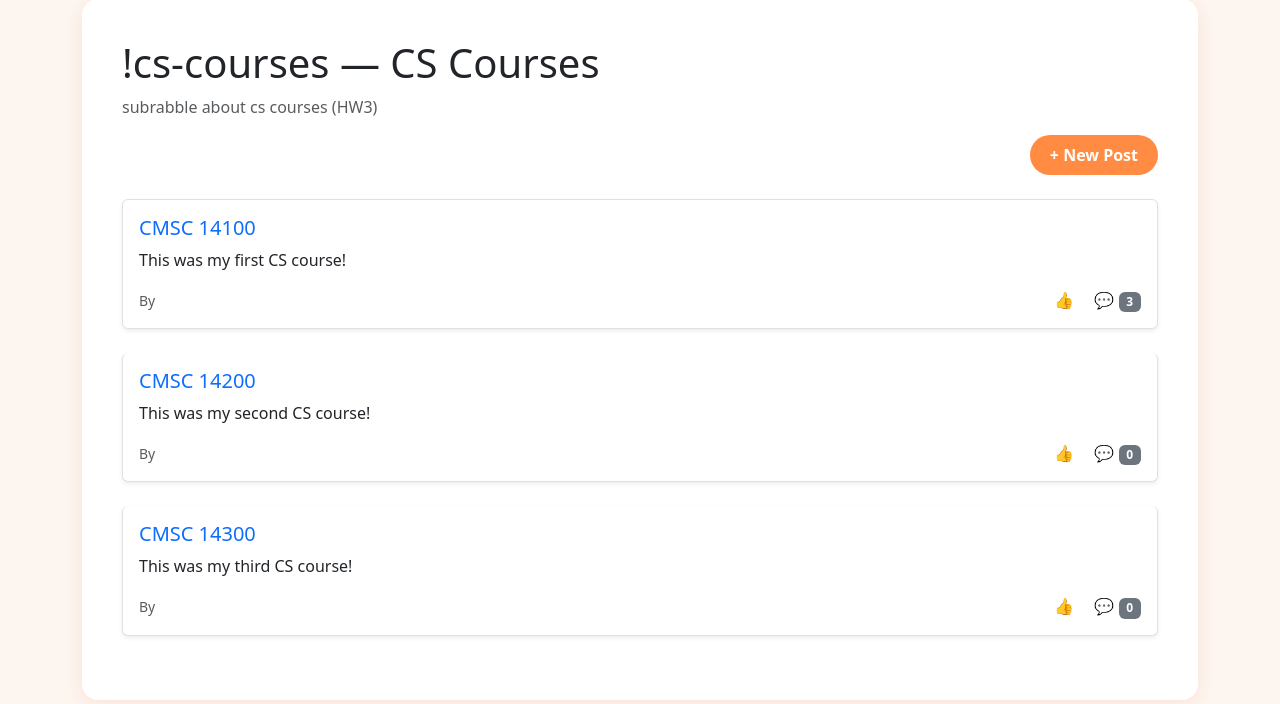
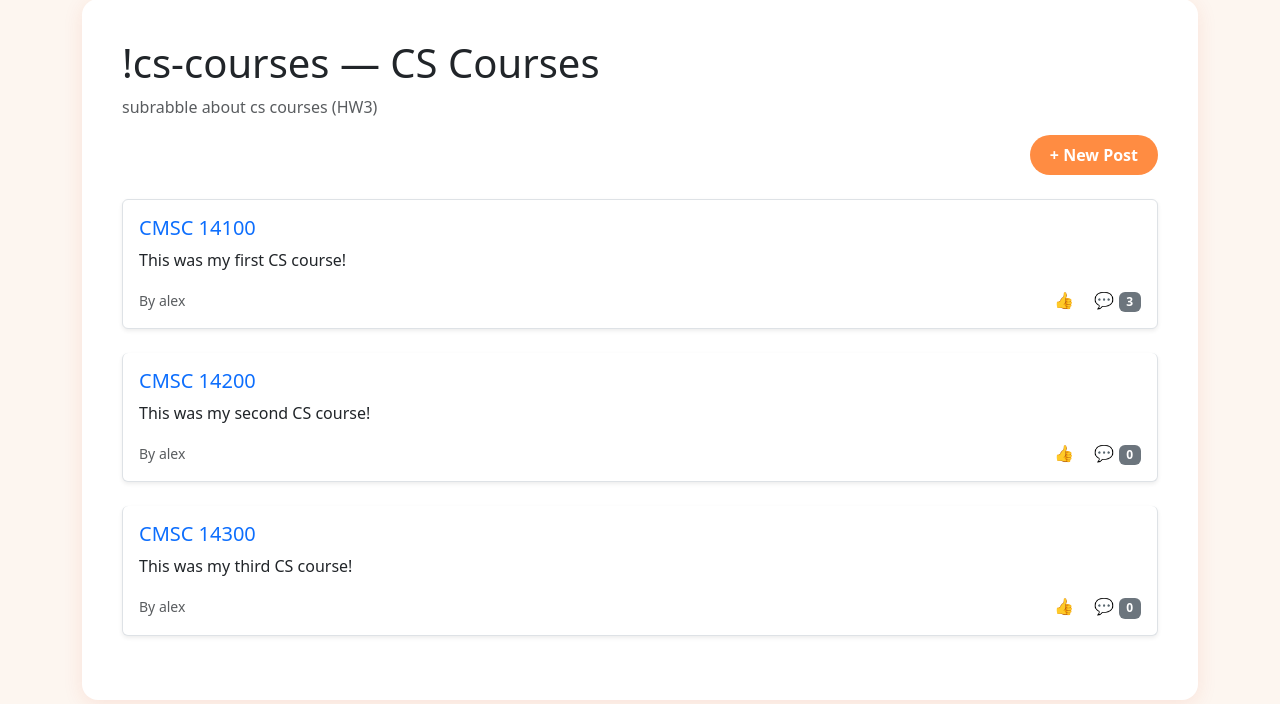
Before and after one commit to hollyfwei/rabble, a Django app: a page that uses src/templates/rabble/subrabble_detail.html in a window 1280 px wide. Shown: the part 123-827 px from the top of the page. Run offline with Django 5.2, Linux system fonts and the light colour scheme; a user stored in the database is signed in; data comes from the database, SQL or seed files in the repository.

Commit message:
HW3 - Fixing user (author)

```diff
--- a/src/templates/rabble/subrabble_detail.html
+++ b/src/templates/rabble/subrabble_detail.html
@@ -21,7 +21,7 @@
         </h5>
         <p>{{ post.body }}</p>
         <div class="d-flex justify-content-between align-items-center">
-          <small class="text-muted">By {{ post.author.username }}</small>
+          <small class="text-muted">By {{ post.user.username }}</small>
           <div>
             <span class="me-3">
               👍 <span class="badge bg-secondary">{{ post.likes.count }}</span>
```
